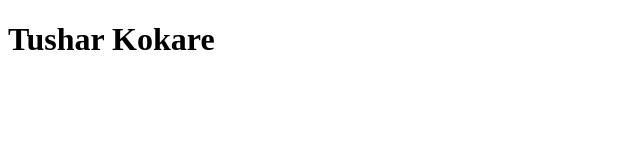
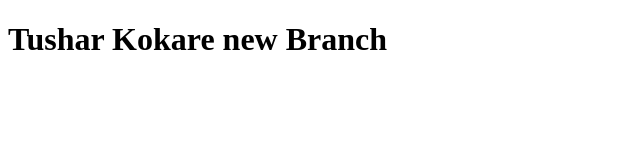
Before and after one commit to tushar-git-10/Demo-, a plain HTML site: page index.html in a window 1280 px wide. Shown: the whole page, without its empty margins (0-640 px from the left). Drawn offline with Linux system fonts and the light colour scheme.

Commit message:
Update index.html

```diff
--- a/index.html
+++ b/index.html
@@ -6,6 +6,6 @@
     <title>Document</title>
 </head>
 <body>
-    <h1>Tushar Kokare </h1>
+    <h1>Tushar Kokare new Branch </h1>
 </body>
 </html>
```
